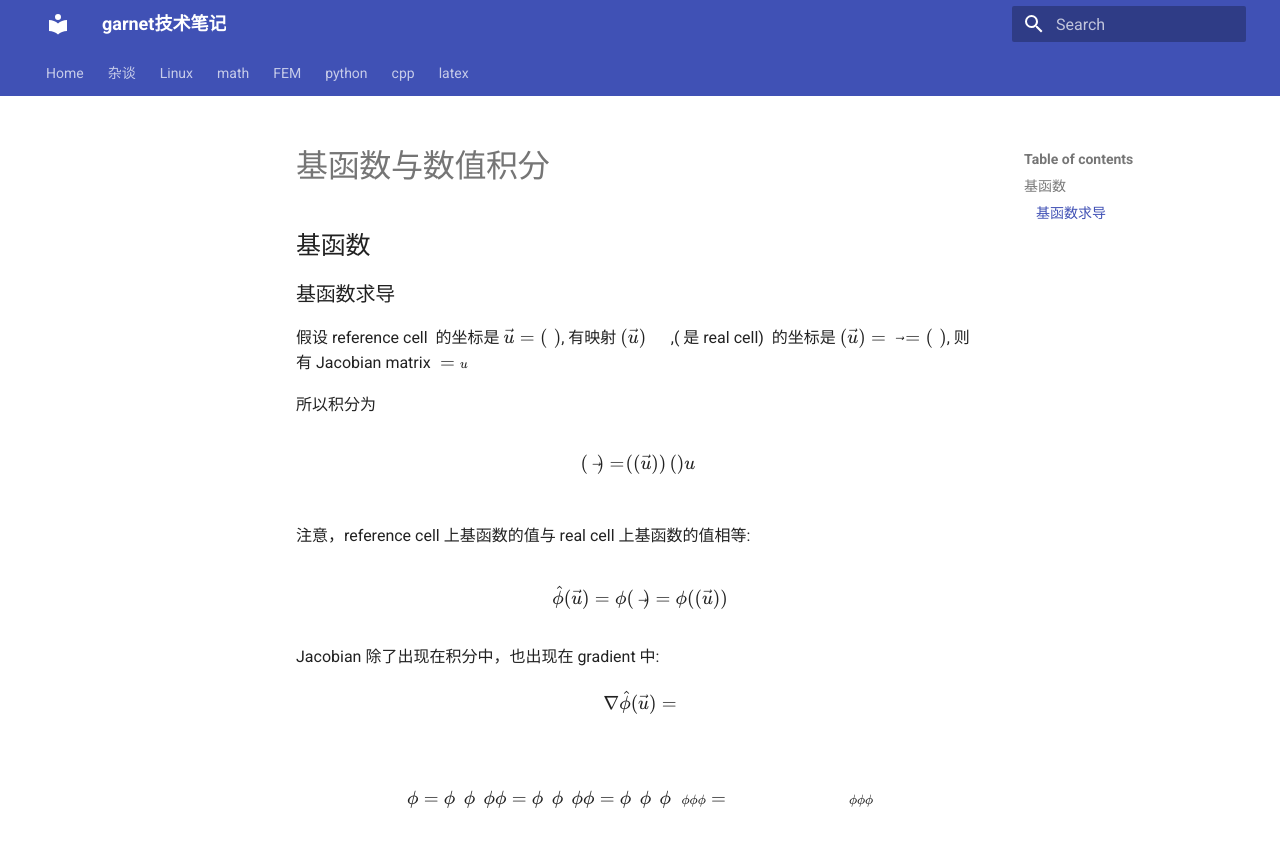
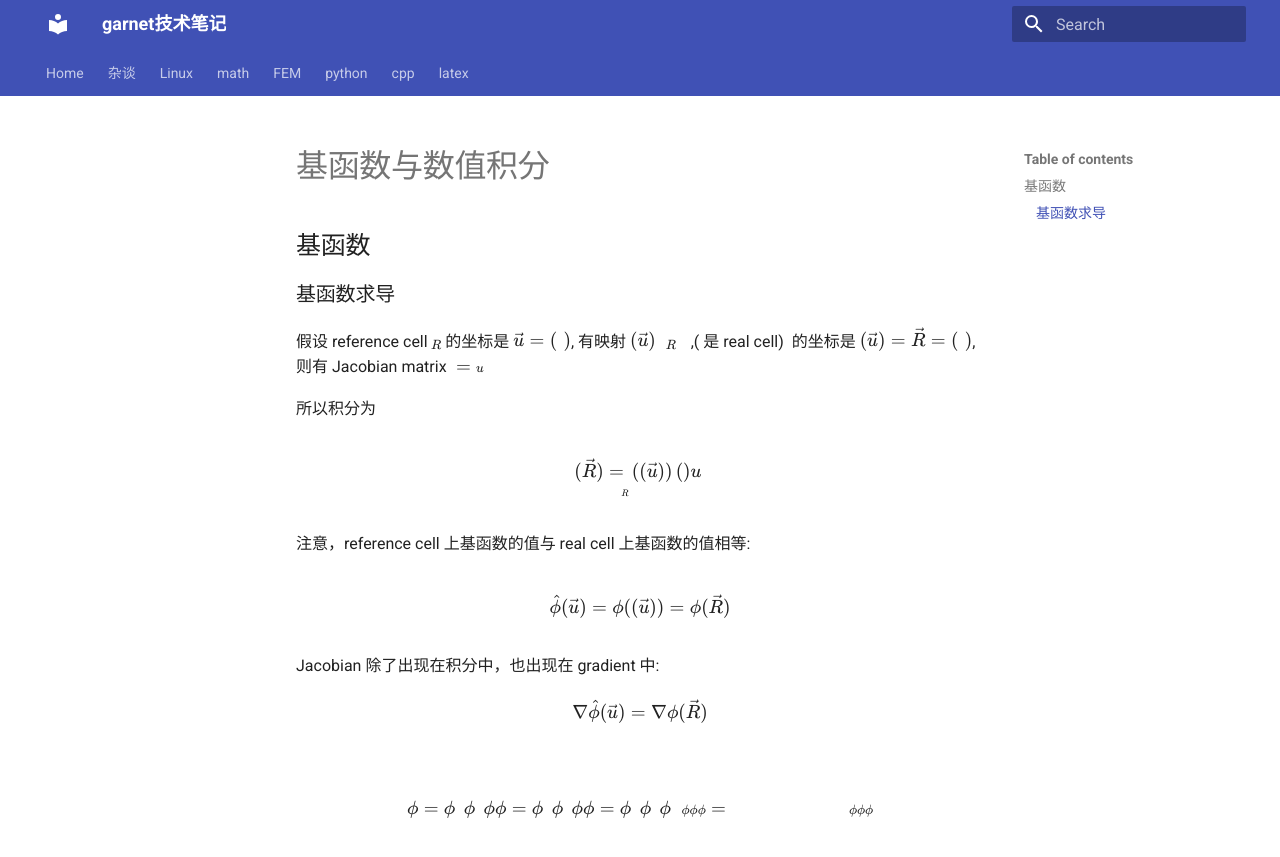
Before and after one commit to ymma98/technotes, an MkDocs documentation site: the page built from docs/FEM/基函数与数值积分.md, in a window 1280 px wide. Shown: the top 857 px of the page. Built offline with MkDocs 1.6.1 and Material for MkDocs 9.7.7, drawn with Linux system fonts in a browser that asks for light colours; formulas are drawn with MathJax 3.

Commit message:
docs/FEM/基函数与数值积分.md updated from https://stackedit.cn/

```diff
--- a/docs/FEM/基函数与数值积分.md
+++ b/docs/FEM/基函数与数值积分.md
@@ -17,12 +17,12 @@ $$
 注意，reference cell 上基函数的值与 real cell 上基函数的值相等:
 
 $$
-\hat{\phi}(\vec{u}) = \phi(\vec{R}) = \phi(F(\vec{u}))
+\hat{\phi}(\vec{u}) = \phi(F(\vec{u})) = \phi(\vec{R})
 $$
 
 Jacobian 除了出现在积分中，也出现在 gradient 中:
 $$
-\nabla \hat{\phi}(\vec{u}) =
+\nabla \hat{\phi}(\vec{u}) = \nabla\phi(\vec{R})
 $$
 
 
```
Also changed, not shown: other parts of docs/FEM/基函数与数值积分.md (+1 -1 lines).
